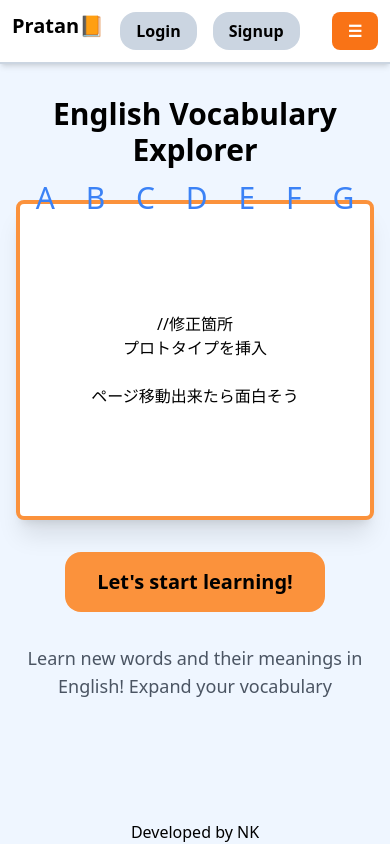
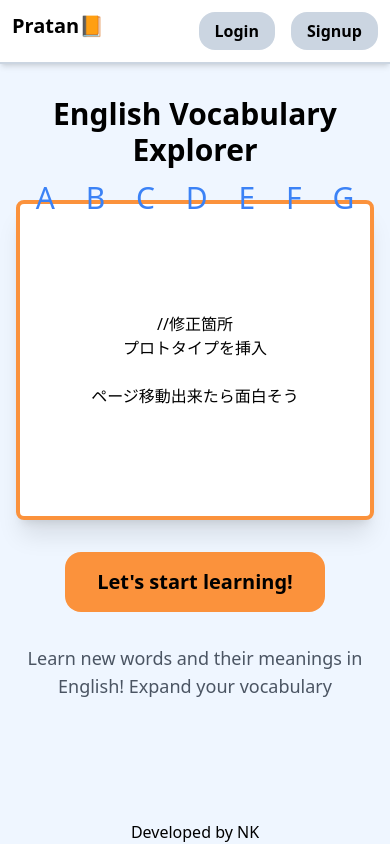
Before and after one commit to kikudesuyo/pratan, a React (Vite) app: page / in a window 390 px wide. Built offline with nearby package versions, Linux system fonts and the light colour scheme; no server answers.

Commit message:
fix: hide hamburger button when user is not logged in

```diff
--- a/src/components/Header.tsx
+++ b/src/components/Header.tsx
@@ -16,7 +16,9 @@ const Header = () => {
         <Link to={PATHS.LANDING}>Pratan📙</Link>
       </div>
       <div className="flex gap-4">
-        {!userId ? (
+        {userId ? (
+          <Sidebar />
+        ) : (
           <>
             <AuthButton
               label="Login"
@@ -30,10 +32,7 @@ const Header = () => {
                 navigate(PATHS.SIGNUP);
               }}
             />
-            <Sidebar />
           </>
-        ) : (
-          <Sidebar />
         )}
       </div>
     </header>
```
